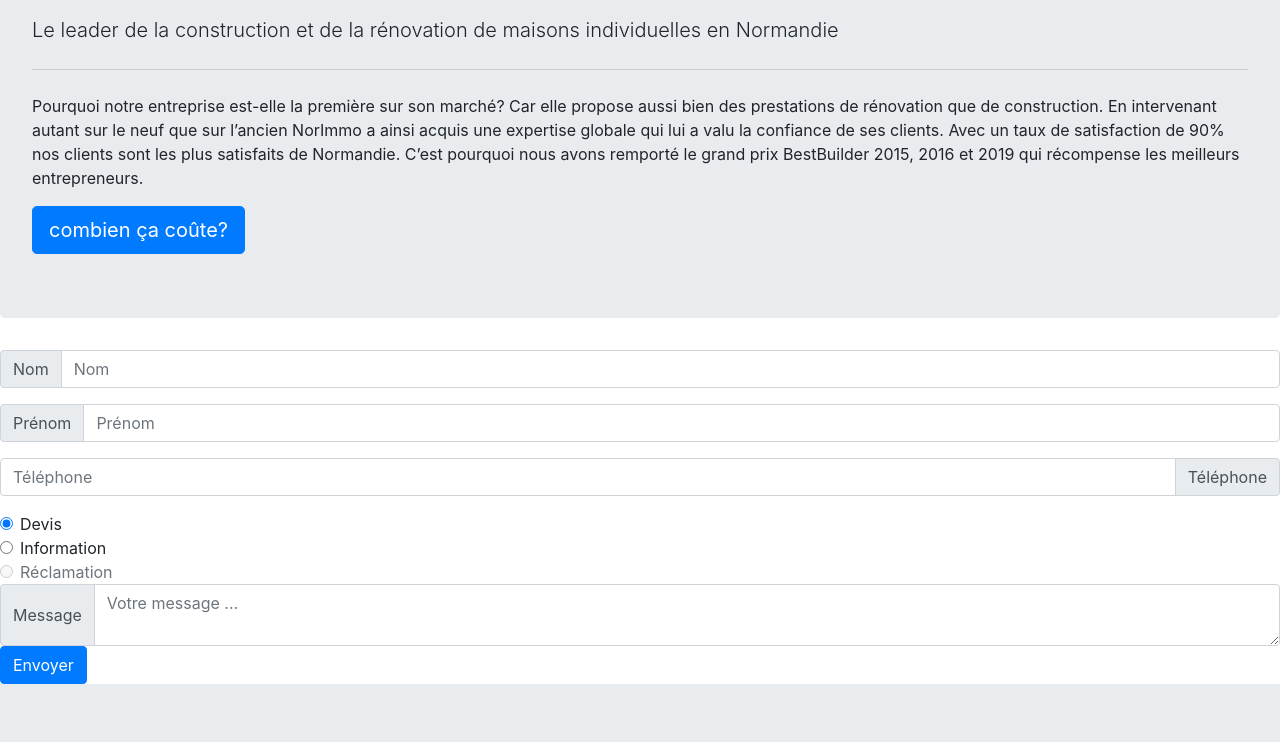
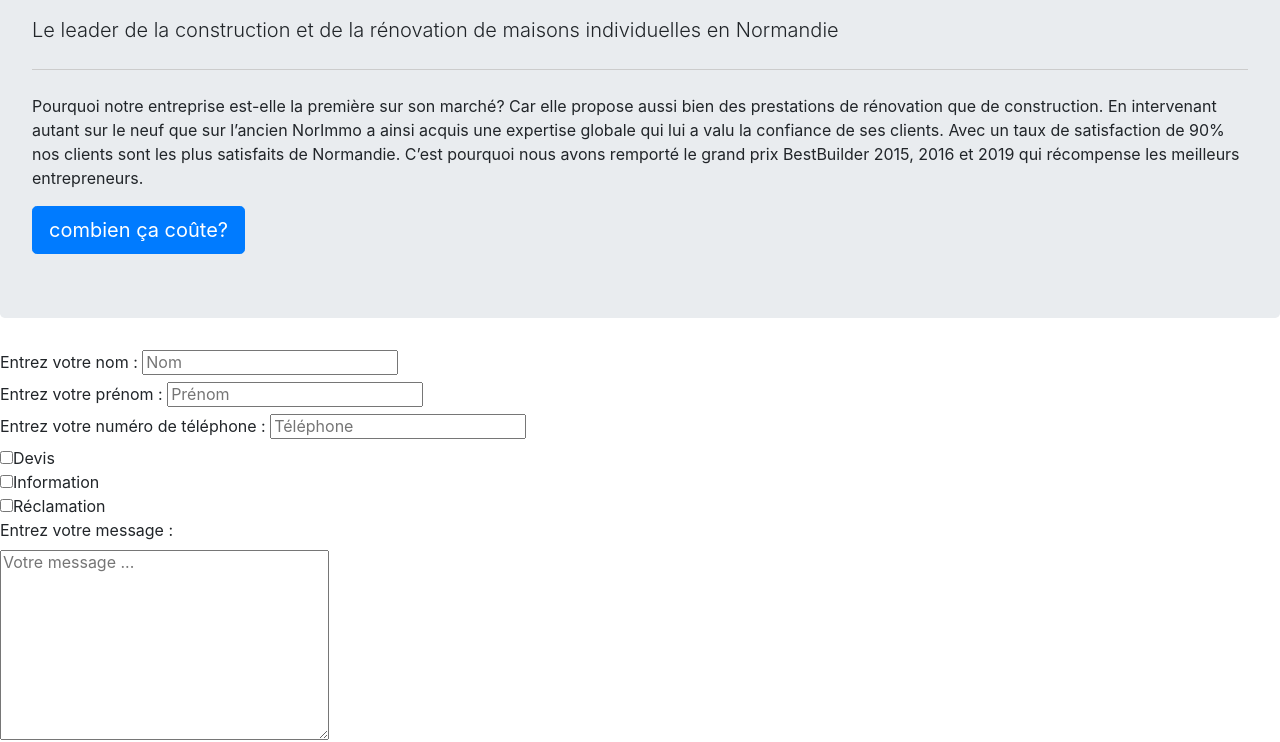
Before and after one commit to dcaramello/norImmo, a website built with Parcel: page contact.html in a window 1280 px wide. Shown: the part 247-989 px from the top of the page. Built offline with nearby package versions, Linux system fonts and the light colour scheme.

Commit message:
modif in contact.hmtl and add fonction in contact.js for checking inputs

```diff
--- a/contact.html
+++ b/contact.html
@@ -58,66 +58,33 @@
 
 
   <main>
+  <!-- contact form -->
+  <form id="contact">
 
+    <label for="nom">Entrez votre nom : </label>
+    <input id="nom" type="text" name="nom" placeholder="Nom" minlength="2" maxlength="50"><br>
+    <span id="missNom"></span>
 
+    <label for="prenom">Entrez votre prénom : </label>
+    <input id="prenom" type="text" name="prenom" placeholder="Prénom" minlength="2" maxlength="50"><br>
 
-    <!-- input name -->
-    <div class="input-group mb-3">
-      <div class="input-group-prepend">
-        <span class="input-group-text" id="basic-addon1">Nom</span>
-      </div>
-      <input type="text" class="form-control" placeholder="Nom" aria-label="Nom" aria-describedby="basic-addon1">
-    </div>
+    <label for="tel">Entrez votre numéro de téléphone : </label>
+    <input id="telephone" type="tel" name="tel" placeholder="Téléphone"><br>
 
-    <!-- input lastname -->
-    <div class="input-group mb-3">
-      <div class="input-group-prepend">
-        <span class="input-group-text" id="basic-addon1">Prénom</span>
-      </div>
-      <input type="text" class="form-control" placeholder="Prénom" aria-label="Prénom" aria-describedby="basic-addon1">
-    </div>
+    <input type="checkbox" name="devis" value="devis">Devis<br>
+    <input type="checkbox" name="information" value="information">Information<br>
+    <input type="checkbox" name="reclamation" value="reclamation">Réclamation<br>
 
-    <!-- input phone number -->
-    <div class="input-group mb-3">
-      <input type="text" class="form-control" placeholder="Téléphone" aria-label="Téléphone" aria-describedby="basic-addon2">
-      <div class="input-group-append">
-        <span class="input-group-text" id="basic-addon2">Téléphone</span>
-      </div>
-    </div>
+    <label for="message">Entrez votre message : </label><br>
+    <textarea id="message" type="text" name="Message" placeholder="Votre message ..." cols="30" rows="10" maxlength="400"></textarea><br>
 
+    <!--  submit -->
+    <input id="boutton_envoyer" type="submit" value="envoyer"></input>
 
-    <!-- radio for choices -->
-    <div class="form-check">
-      <input class="form-check-input" type="radio" name="exampleRadios" id="exampleRadios1" value="option1" checked>
-      <label class="form-check-label" for="exampleRadios1">
-        Devis
-      </label>
-    </div>
-    <div class="form-check">
-      <input class="form-check-input" type="radio" name="exampleRadios" id="exampleRadios2" value="option2">
-      <label class="form-check-label" for="exampleRadios2">
-        Information
-      </label>
-    </div>
-    <div class="form-check disabled">
-      <input class="form-check-input" type="radio" name="exampleRadios" id="exampleRadios3" value="option3" disabled>
-      <label class="form-check-label" for="exampleRadios3">
-        Réclamation
-      </label>
-    </div>
+  </form>
 
-
-    <!-- input your message -->
-    <div class="input-group">
-      <div class="input-group-prepend">
-        <span class="input-group-text">Message</span>
-      </div>
-      <textarea class="form-control" placeholder="Votre message ..." aria-label="Message"></textarea>
-    </div>
-
-
-    <!-- button submit -->
-    <button type="button" class="btn btn-primary">Envoyer</button>
+  <!-- error message -->
+  <p id="error" style="color :red"></p>
 
   </main>
 
--- a/js/contact.js
+++ b/js/contact.js
@@ -0,0 +1,51 @@
+// dans le formulaire contact quand on clique sur envoyer
+document.getElementById("contact").addEventListener("submit", function(event) {
+
+    let error;
+
+
+    let telephone = document.getElementById("telephone");
+
+    let inputs = document.getElementsByTagName("input");
+
+    // Pour tous les inputs
+    for (let i = 0; i < inputs.length; i++) {
+        // si un champs n'est pas renseigné
+        if (!inputs[i].value) {
+            error = "Veuillez renseigner tous les champs";
+            inputs[i].style.borderColor = "red";
+        }
+        else {
+        // si un champs est renseigné il passe au vert
+        inputs[i].style.borderColor = "green";
+        }
+    }
+        if (error) {
+            // ne recharge pas la page si l'envoi n'est pas valide
+            event.preventDefault();
+            // Le message d'erreur s'affiche dans le p
+            document.getElementById("error").innerHTML = error;
+            return false;
+        }
+        else {
+            alert("Formulaire envoyé !");
+        }
+
+});
+
+
+function checkTelephoneNumber() {
+    let numero = document.getElementById("telephone");
+
+    regTel = /^0[6-7]{1}[0-9]{8}/;
+
+    console.log('numéro : '+numero);
+
+    if (numero.match(regTel)) {
+        alert("ok");
+    }
+    else {
+        alert("ok");
+}
+
+}
```
